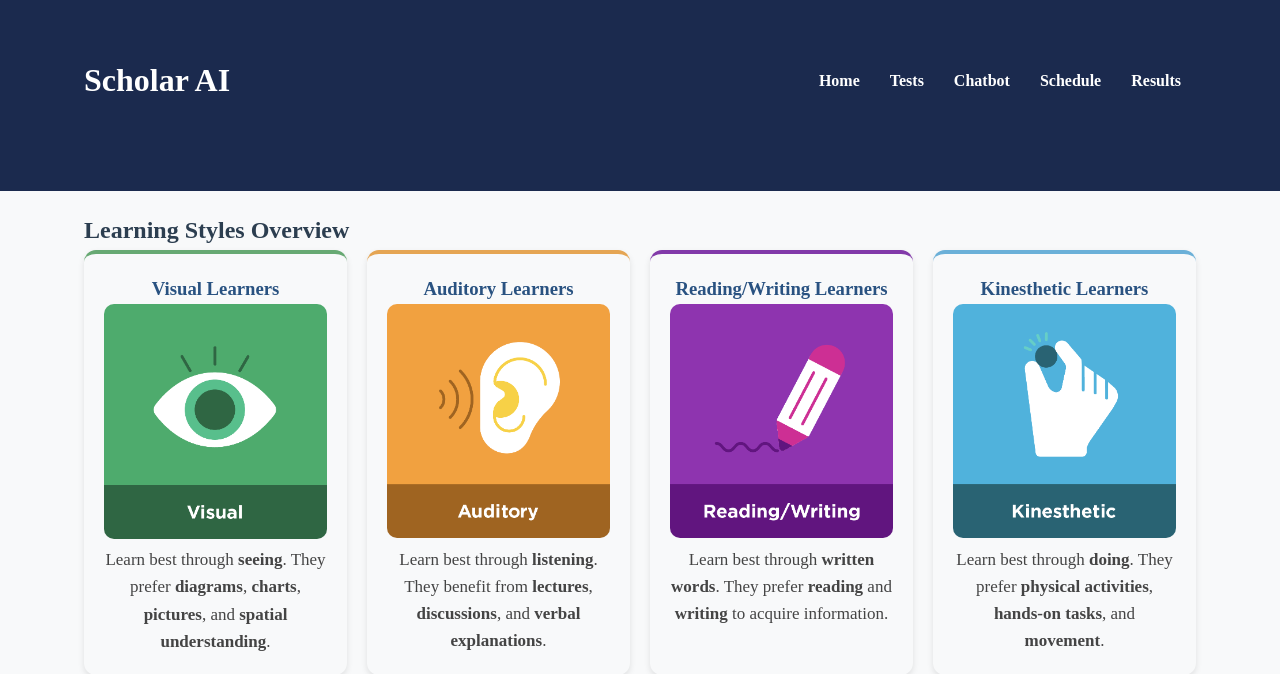
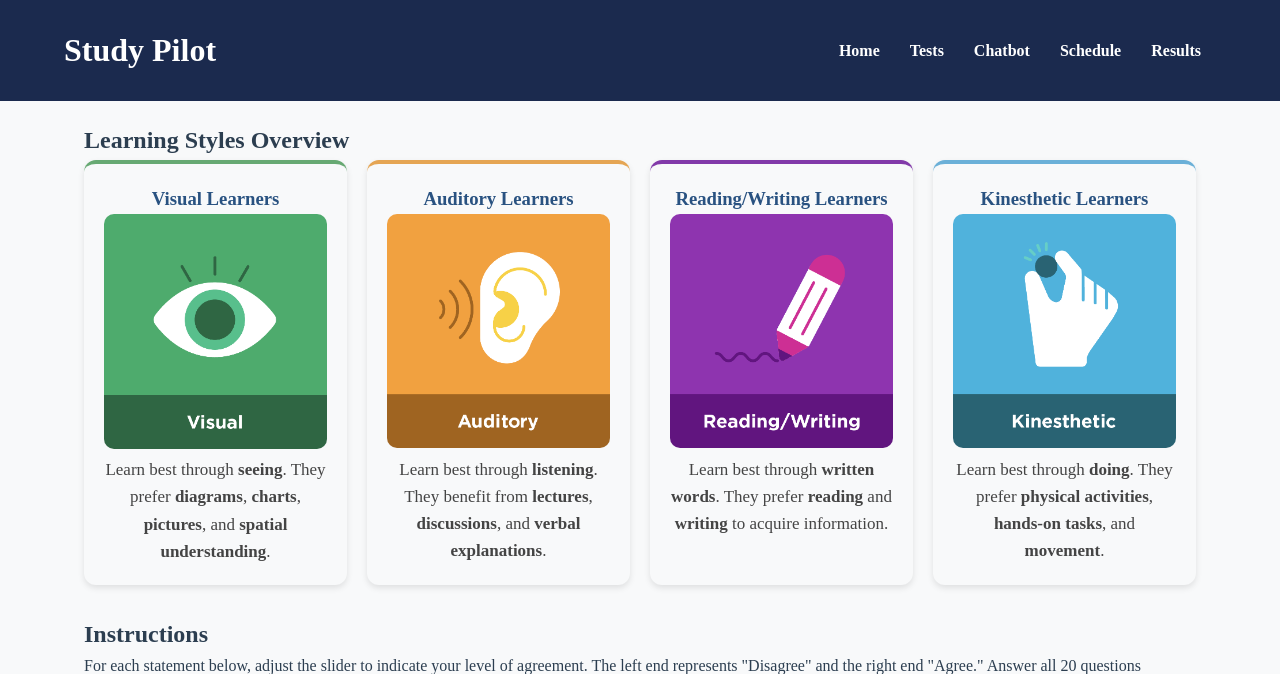
Before and after one commit to veda-rabishanker/ScholarAI, a Flask app: page /learning_style in a window 1280 px wide. Shown: the top 674 px of the page. Run offline with Flask 3, Linux system fonts and the light colour scheme.

Commit message:
Made HTML cleaner and changed name

```diff
--- a/templates/chatbot.html
+++ b/templates/chatbot.html
@@ -3,7 +3,7 @@
 <head>
   <meta charset="UTF-8">
   <meta name="viewport" content="width=device-width, initial-scale=1.0">
-  <title>Chatbot | Scholar AI</title>
+  <title>Chatbot | Study Pilot</title>
   <link rel="stylesheet" href="{{ url_for('static', filename='styles.css') }}">
   <link rel="stylesheet" href="{{ url_for('static', filename='chat.css') }}">
   <style>
@@ -141,7 +141,7 @@
 <body>
   <header>
     <div class="container">
-      <h1>Scholar AI</h1>
+      <h1>Study Pilot</h1>
       <nav>
         <ul>
           <li><a href="/">Home</a></li>
--- a/templates/diagnostic.html
+++ b/templates/diagnostic.html
@@ -3,7 +3,7 @@
 <head>
   <meta charset="UTF-8">
   <meta name="viewport" content="width=device-width, initial-scale=1.0">
-  <title>Diagnostic Test | Scholar AI</title>
+  <title>Diagnostic Test | Study Pilot</title>
   <link rel="stylesheet" href="{{ url_for('static', filename='styles.css') }}">
   <link rel="stylesheet" href="{{ url_for('static', filename='chat.css') }}">
   <style>
@@ -85,7 +85,7 @@
 <body>
   <header>
     <div class="container">
-      <h1>Scholar AI</h1>
+      <h1>Study Pilot</h1>
       <nav>
         <ul>
           <li><a href="/">Home</a></li>
--- a/templates/index.html
+++ b/templates/index.html
@@ -3,14 +3,14 @@
 <head>
   <meta charset="UTF-8" />
   <meta name="viewport" content="width=device-width, initial-scale=1.0" />
-  <title>Scholar AI</title>
+  <title>Study Pilot</title>
   <link rel="stylesheet" href="{{ url_for('static', filename='styles.css') }}" />
   <script defer src="{{ url_for('static', filename='script.js') }}"></script>
 </head>
 <body>
   <header>
     <div class="container">
-      <h1>Scholar AI</h1>
+      <h1>Study Pilot</h1>
       <nav>
         <ul>
           <li><a href="/">Home</a></li>
--- a/templates/learning_styles.html
+++ b/templates/learning_styles.html
@@ -3,7 +3,7 @@
 <head>
   <meta charset="UTF-8" />
   <meta name="viewport" content="width=device-width, initial-scale=1.0" />
-  <title>Learning Style Diagnostic Test | Scholar AI</title>
+  <title>Learning Style Diagnostic Test | Study Pilot</title>
   <link rel="stylesheet" href="{{ url_for('static', filename='styles.css') }}" />
   <style>
     /* Main container styling */
@@ -267,8 +267,8 @@
     color: #444; /* Darker text color for better readability */
     }
     header .container {
-      padding: 30px 20px; /* Increased from original */
-      margin-bottom: 30px; /* Space below header */
+      padding: 0px 0px; /* Increased from original */
+      margin-bottom: 0px; /* Space below header */
     }
 
     .modal-content {
@@ -350,7 +350,7 @@
 <body>
   <header>
     <div class="container">
-      <h1>Scholar AI</h1>
+      <h1>Study Pilot</h1>
       <nav>
         <ul>
           <li><a href="/">Home</a></li>
--- a/templates/results.html
+++ b/templates/results.html
@@ -33,7 +33,7 @@
 <body>
 <header>
   <div class="container">
-    <h1>Scholar AI</h1>
+    <h1>Study Pilot</h1>
     <nav>
       <ul>
         <li><a href="/">Home</a></li>
--- a/templates/schedule.html
+++ b/templates/schedule.html
@@ -3,7 +3,7 @@
 <head>
   <meta charset="UTF-8" />
   <meta name="viewport" content="width=device-width, initial-scale=1.0" />
-  <title>Study Planner | Scholar AI</title>
+  <title>Study Planner | Study Pilot</title>
 
   <!-- global stylesheet -->
   <link rel="stylesheet" href="{{ url_for('static', filename='styles.css') }}"/>
@@ -25,7 +25,7 @@
 <body>
 <header>
   <div class="container">
-    <h1>Scholar AI</h1>
+    <h1>Study Pilot</h1>
     <nav>
       <ul>
         <li><a href="/">Home</a></li>
```
